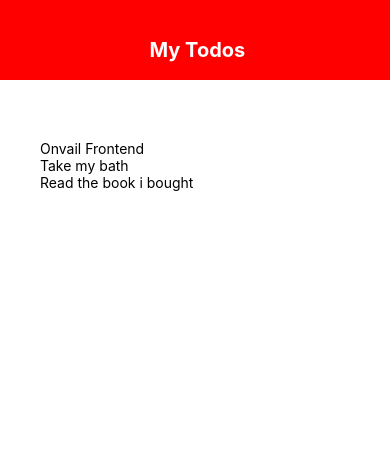
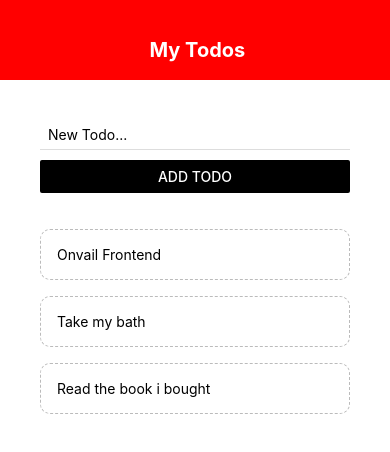
Before and after one commit to killamillz/TodoApp_ReactNative, a React Native app: screen / in a window 390 px wide. Shown: the top 452 px of the page. Built offline with nearby package versions, Linux system fonts and the light colour scheme.

Commit message:
Added alert

```diff
--- a/App.js
+++ b/App.js
@@ -1,7 +1,9 @@
 import { StatusBar } from 'expo-status-bar';
 import { useState } from 'react';
-import { StyleSheet, Text, View, FlatList, TouchableOpacity } from 'react-native';
+import { StyleSheet, Text, View, FlatList, TouchableOpacity, Alert } from 'react-native';
 import Header from './components/Header';
+import TodoItem from './components/TodoItem';
+import AddTodo from './components/AddTodo';
 
 export default function App() {
      const [todos, setTodos] = useState([
@@ -10,16 +12,37 @@
           {text: "Read the book i bought", key: "3"}
      ])
 
+     const pressHandler = (key) => {
+        setTodos((prevTodos) => {
+          return prevTodos.filter((todos) => todos.key != key)
+        })
+     }
+
+     const submitHandler = (text) => {
+
+      if(text.length > 3){
+        setTodos((prevTodos) => {
+          return [
+            {text: text, key: Math.random().toString() },
+            ...prevTodos
+          ]
+        })
+      } else {
+        Alert.alert('OOPS!', "Todos must be over 3 chars long", [
+          {text: 'Ok', onPress: () => console.log("Alert Closed")}
+        ])
+      }
+     }
   return (
     <View style={styles.container}>
           <Header />
           <View style={styles.content}>
-               {/* forms */}
+                <AddTodo submitHandler={submitHandler}/>
                 <View style={styles.list}>
                   <FlatList
                     data={todos}
                     renderItem={({item}) => (
-                      <Text>{item.text}</Text>
+                      <TodoItem item={item} pressHandler={pressHandler}/>
                     )}
                   />
                 </View>
--- /dev/null
+++ b/components/AddTodo.js
@@ -0,0 +1,33 @@
+import React, {useState} from 'react'
+import { StyleSheet, View, TextInput, Button} from 'react-native'
+
+function AddTodo({submitHandler}) {
+  const [text, setText] = useState("")
+
+  const changeHandler = (val) => {
+    setText(val)
+  }
+
+  return (
+    <View>
+      <TextInput
+        style={styles.input}
+        placeholder='New Todo...'
+        onChangeText={changeHandler}
+      />
+      <Button onPress={() => submitHandler(text)} title = 'add todo'  color={"black"}/>
+    </View>
+  )
+}
+
+const styles = StyleSheet.create({
+  input: {
+    marginBottom: 10,
+    paddingHorizontal: 8,
+    paddingVertical: 6,
+    borderBottomWidth: 1,
+    borderBottomColor: '#ddd'
+  }
+})
+
+export default AddTodo
--- a/components/TodoItem.js
+++ b/components/TodoItem.js
@@ -0,0 +1,23 @@
+import React from 'react'
+import { StyleSheet, Text, View, FlatList, TouchableOpacity } from 'react-native';
+
+function TodoItem({item, pressHandler}) {
+  return (
+    <TouchableOpacity onPress={() => pressHandler(item.key)}>
+      <Text style={styles.item}>{item.text}</Text>
+    </TouchableOpacity>
+  )
+}
+
+const styles = StyleSheet.create({
+  item: {
+    padding: 16,
+    marginTop: 16,
+    borderColor: "#bbb",
+    borderWidth: 1,
+    borderStyle: "dashed",
+    borderRadius: 10
+  }
+})
+
+export default TodoItem
```
